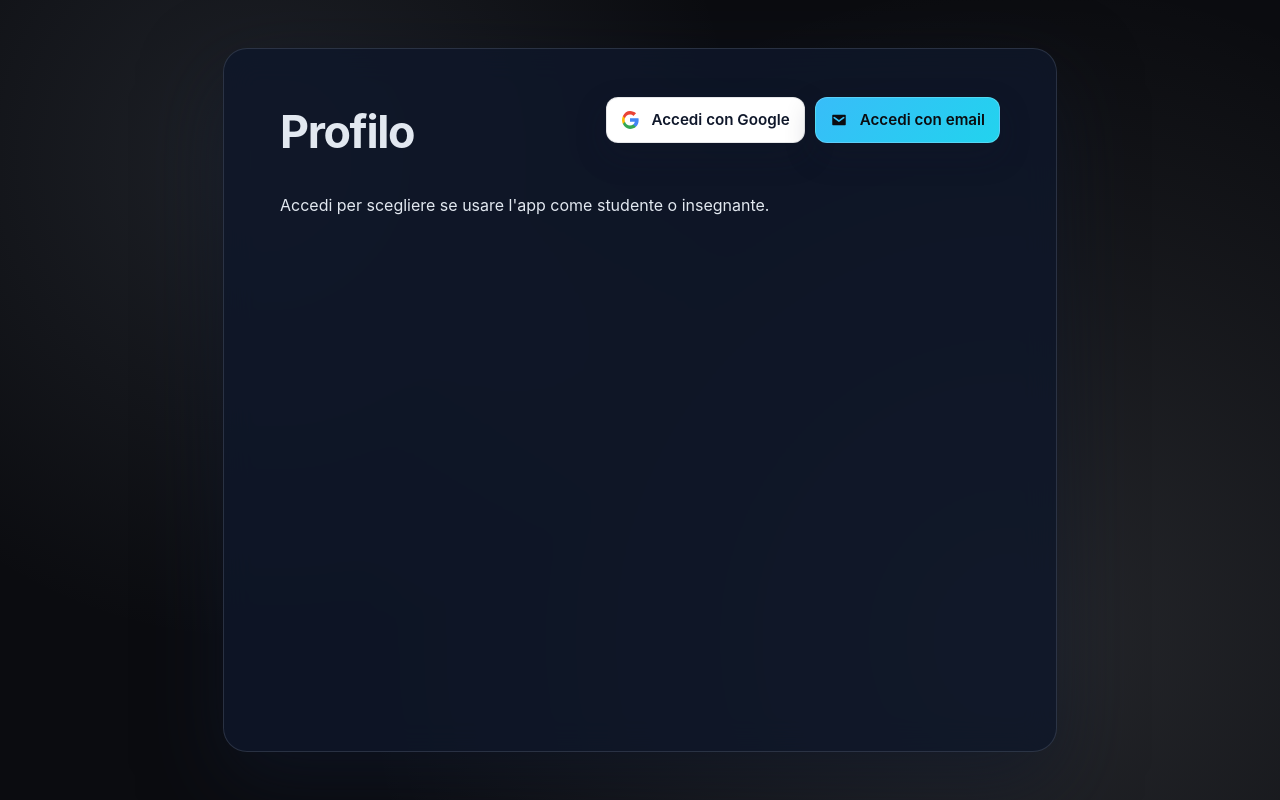
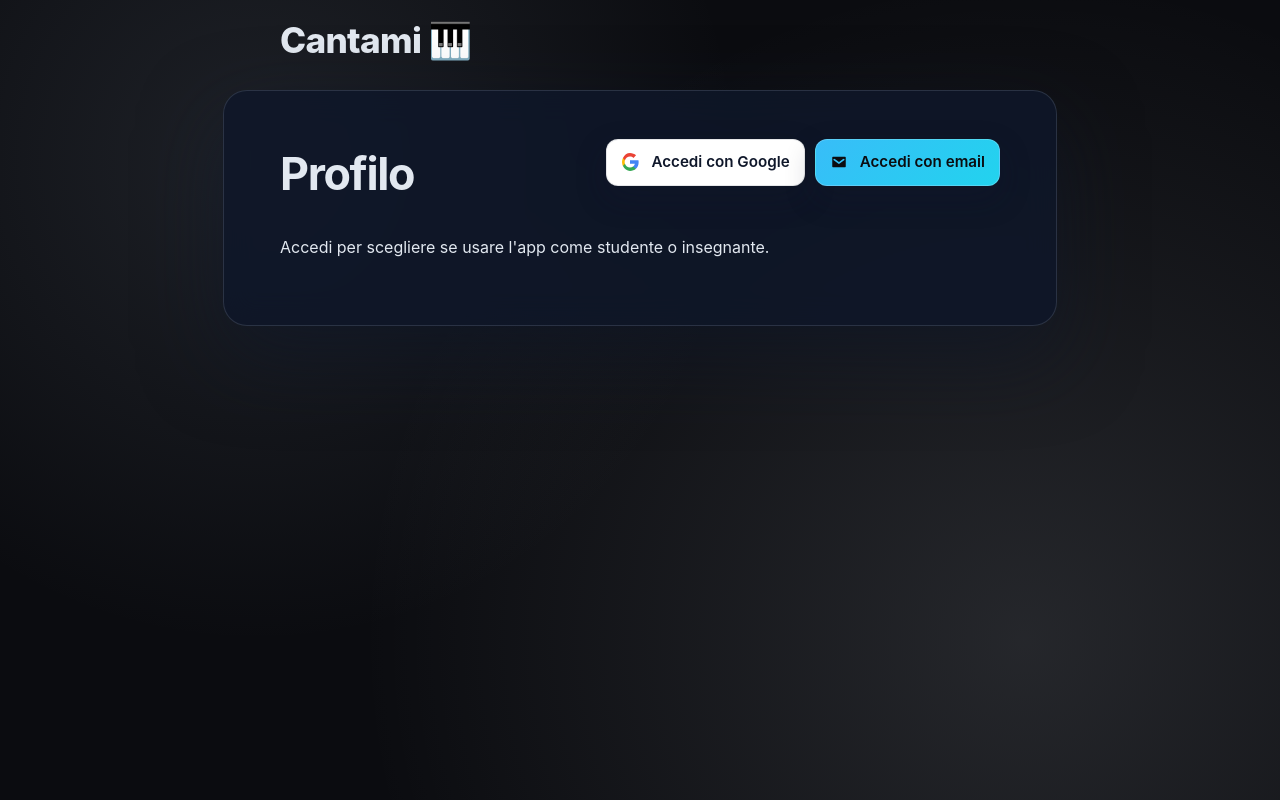
Before and after one commit to data-champions/vocal-trainer, a Next.js app: page /profile in a window 1280 px wide. Built offline with nearby package versions, Linux system fonts and the light colour scheme; no server answers.

Commit message:
updated UI

```diff
--- a/app/components/LoginButtons.tsx
+++ b/app/components/LoginButtons.tsx
@@ -77,7 +77,9 @@ export function LoginButtons(): JSX.Element {
         callbackUrl: '/',
       });
       if (response?.error) {
-        window.alert('Errore invio email. Controlla le variabili EMAIL_SERVER ed EMAIL_FROM.');
+        window.alert(
+          'Errore invio email. Controlla le variabili EMAIL_SERVER ed EMAIL_FROM.'
+        );
         return;
       }
       window.alert('Controlla la tua email per il link di accesso.');
@@ -125,7 +127,8 @@ export function LoginButtons(): JSX.Element {
           >
             <span className="user-avatar">{avatarInitial}</span>
             <div className="user-details">
-              <span className="user-name">{displayName}</span>
+              <span className="user-name user-name--full">{displayName}</span>
+              <span className="user-name user-name--short">PROFILO</span>
               {/* <span className="user-provider">Home - {providerLabel}</span> */}
             </div>
           </Link>
--- a/app/globals.css
+++ b/app/globals.css
@@ -26,6 +26,37 @@ body {
     #0b0c10;
 }
 
+.site-shell {
+  width: 100%;
+}
+
+.site-header {
+  width: min(720px, 92vw);
+  margin: 6px auto 0;
+  display: flex;
+  justify-content: flex-start;
+}
+
+.home-link {
+  text-decoration: none;
+  color: #e2e8f0;
+  padding: 6px 0;
+  border-radius: 12px;
+  display: inline-flex;
+  align-items: center;
+}
+
+.home-link:hover {
+  color: #f8fafc;
+}
+
+.home-link__title {
+  margin: 0;
+  font-size: clamp(1.6rem, 3.5vw, 2.2rem);
+  font-weight: 800;
+  letter-spacing: -0.02em;
+}
+
 main {
   width: min(720px, 92vw);
   background: rgba(15, 23, 42, 0.85);
@@ -34,7 +65,7 @@ main {
   box-shadow: 0 30px 80px rgba(15, 23, 42, 0.6);
   border-radius: 24px;
   padding: 48px clamp(24px, 6vw, 56px);
-  margin: clamp(32px, 6vh, 80px) auto;
+  margin: 16px auto clamp(32px, 6vh, 80px);
   color: inherit;
 }
 
@@ -132,6 +163,10 @@ main {
   line-height: 1.2;
 }
 
+.user-name--short {
+  display: none;
+}
+
 .user-provider {
   font-size: 0.85rem;
   color: #cbd5f5;
@@ -191,6 +226,32 @@ main {
 
   .page-actions {
     grid-template-columns: 1fr;
+  }
+
+  .user-pill {
+    padding: 8px 10px;
+    gap: 8px;
+  }
+
+  .user-avatar {
+    width: 30px;
+    height: 30px;
+    font-size: 0.9rem;
+  }
+
+  .user-name--full {
+    display: none;
+  }
+
+  .user-name--short {
+    display: inline;
+    letter-spacing: 0.08em;
+    font-size: 0.75rem;
+  }
+
+  .text-button {
+    padding: 8px 10px;
+    font-size: 0.85rem;
   }
 }
 
@@ -549,6 +610,32 @@ audio {
   box-shadow: 0 8px 20px rgba(129, 140, 248, 0.25);
 }
 
+.home-navbar {
+  display: grid;
+  grid-template-columns: repeat(auto-fit, minmax(140px, 1fr));
+  gap: 10px;
+  margin: 0 0 18px;
+  padding: 10px;
+  border-radius: 16px;
+  background: rgba(15, 23, 42, 0.7);
+  border: 1px solid rgba(148, 163, 184, 0.25);
+}
+
+.home-navbar__link {
+  text-decoration: none;
+  color: #e2e8f0;
+  padding: 10px 12px;
+  border-radius: 14px;
+  border: 1px solid rgba(148, 163, 184, 0.25);
+  font-weight: 700;
+  text-align: center;
+  background: rgba(148, 163, 184, 0.14);
+}
+
+.home-navbar__link:hover {
+  background: rgba(148, 163, 184, 0.24);
+}
+
 .role-grid {
   display: grid;
   grid-template-columns: repeat(auto-fit, minmax(260px, 1fr));
--- a/app/layout.tsx
+++ b/app/layout.tsx
@@ -1,26 +1,36 @@
-import type { Metadata } from "next";
-import type { ReactNode } from "react";
-import "./globals.css";
-import { Providers } from "./providers";
+import type { Metadata } from 'next';
+import type { ReactNode } from 'react';
+import Link from 'next/link';
+import './globals.css';
+import { Providers } from './providers';
 
 export const metadata: Metadata = {
-  title: "Voice Trainer 🎹",
-  description: "Interactive vocal training tool recreated in Next.js",
+  title: 'Voice Trainer 🎹',
+  description: 'Interactive vocal training tool recreated in Next.js',
   icons: {
     icon: [
       {
-        url: "/musical_keyboard-removebg.png",
-        type: "image/png"
-      }
-    ]
-  }
+        url: '/musical_keyboard-removebg.png',
+        type: 'image/png',
+      },
+    ],
+  },
 };
 
 export default function RootLayout({ children }: { children: ReactNode }) {
   return (
     <html lang="en">
       <body>
-        <Providers>{children}</Providers>
+        <Providers>
+          <div className="site-shell">
+            <header className="site-header">
+              <Link className="home-link" href="/">
+                <h1 className="home-link__title">Cantami 🎹</h1>
+              </Link>
+            </header>
+            {children}
+          </div>
+        </Providers>
       </body>
     </html>
   );
--- a/app/page.tsx
+++ b/app/page.tsx
@@ -29,6 +29,7 @@ import { PlaybackControls } from './components/PlaybackControls';
 import { PitchStatus } from './components/PitchStatus';
 import { PitchChart } from './components/PitchChart';
 import { LoginButtons } from './components/LoginButtons';
+import { Navbar } from './components/Navbar';
 
 export default function HomePage(): JSX.Element {
   const [notationMode, setNotationMode] = useState<NotationMode>(
@@ -377,9 +378,10 @@ export default function HomePage(): JSX.Element {
   return (
     <main id="home">
       <div className="page-header">
-        <h1>Voice trainer 🎹</h1>
+        {/* <h1>Cantami 🎹</h1> */}
         <LoginButtons />
       </div>
+      <Navbar />
       <div className="card-grid">
         <fieldset>
           <legend>Impostazioni di notazione</legend>
```
Also changed, not shown: app/components/Navbar.tsx (added, +42 -0 lines).
